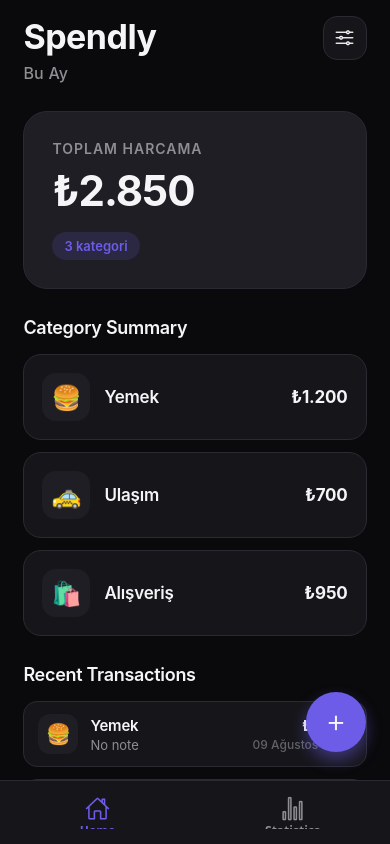
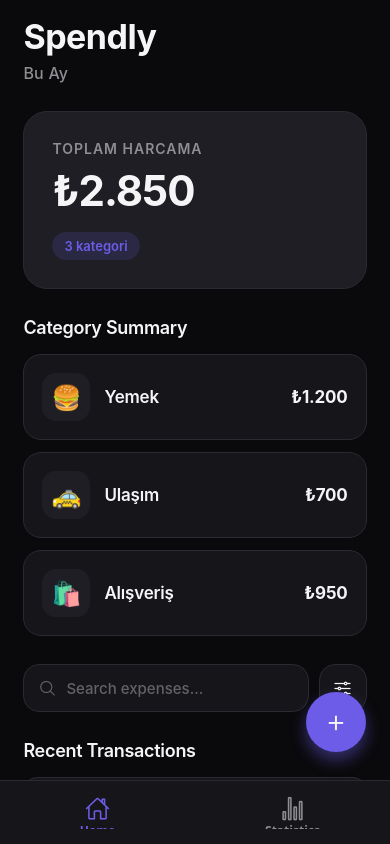
Before and after one commit to aylinsarioglu/spendly, a React Native app: screen / in a window 390 px wide. Built offline with nearby package versions, Linux system fonts and the light colour scheme.

Commit message:
feat: add expense search

```diff
--- /dev/null
+++ b/src/components/SearchBar.tsx
@@ -0,0 +1,62 @@
+import { Ionicons } from '@expo/vector-icons';
+import { useState } from 'react';
+import { StyleSheet, TextInput, View } from 'react-native';
+
+import { colors } from '../theme/colors';
+import type { SearchBarProps } from '../types/expense';
+
+export function SearchBar({ value, onChangeText }: SearchBarProps) {
+  const [isFocused, setIsFocused] = useState(false);
+
+  return (
+    <View style={[styles.container, isFocused && styles.containerFocused]}>
+      <Ionicons
+        name="search-outline"
+        size={18}
+        color={isFocused ? colors.accent : colors.textMuted}
+        style={styles.searchIcon}
+      />
+      <TextInput
+        style={styles.input}
+        value={value}
+        onChangeText={onChangeText}
+        placeholder="Search expenses..."
+        placeholderTextColor={colors.textMuted}
+        autoCapitalize="none"
+        autoCorrect={false}
+        clearButtonMode="while-editing"
+        returnKeyType="search"
+        onFocus={() => setIsFocused(true)}
+        onBlur={() => setIsFocused(false)}
+        selectionColor={colors.accent}
+      />
+    </View>
+  );
+}
+
+const styles = StyleSheet.create({
+  container: {
+    flexDirection: 'row',
+    alignItems: 'center',
+    backgroundColor: colors.card,
+    borderRadius: 16,
+    borderWidth: 1,
+    borderColor: colors.border,
+    paddingHorizontal: 14,
+    minHeight: 48,
+  },
+  containerFocused: {
+    borderColor: colors.accent,
+    backgroundColor: colors.cardElevated,
+  },
+  searchIcon: {
+    marginRight: 10,
+  },
+  input: {
+    flex: 1,
+    fontSize: 15,
+    fontWeight: '500',
+    color: colors.textPrimary,
+    paddingVertical: 12,
+  },
+});
--- a/src/data/filterOptions.ts
+++ b/src/data/filterOptions.ts
@@ -5,20 +5,29 @@
 } from '../types/expense';
 
 export const filterCategoryOptions: FilterCategory[] = [
-  'Tümü',
+  'All',
   'Yemek',
   'Ulaşım',
   'Alışveriş',
 ];
 
 export const sortOptions: SortOption[] = [
-  'En Yeni',
-  'En Eski',
-  'En Yüksek Tutar',
-  'En Düşük Tutar',
+  'Newest',
+  'Oldest',
+  'Highest Amount',
+  'Lowest Amount',
 ];
 
 export const defaultTransactionFilter: TransactionFilter = {
-  category: 'Tümü',
-  sortBy: 'En Yeni',
+  category: 'All',
+  sortBy: 'Newest',
 };
+
+export function isDefaultTransactionFilter(
+  filter: TransactionFilter,
+): boolean {
+  return (
+    filter.category === defaultTransactionFilter.category &&
+    filter.sortBy === defaultTransactionFilter.sortBy
+  );
+}
--- a/src/screens/HomeScreen.tsx
+++ b/src/screens/HomeScreen.tsx
@@ -1,6 +1,6 @@
 import { Ionicons } from '@expo/vector-icons';
 import { StatusBar } from 'expo-status-bar';
-import { useMemo, useState } from 'react';
+import { useEffect, useMemo, useRef, useState } from 'react';
 import {
   Pressable,
   ScrollView,
@@ -17,27 +17,39 @@
 import { ExpenseDetailModal } from '../components/ExpenseDetailModal';
 import { FilterBottomSheet } from '../components/FilterBottomSheet';
 import { FloatingButton } from '../components/FloatingButton';
+import { SearchBar } from '../components/SearchBar';
 import { TransactionCard } from '../components/TransactionCard';
-import { defaultTransactionFilter } from '../data/filterOptions';
+import {
+  defaultTransactionFilter,
+  isDefaultTransactionFilter,
+} from '../data/filterOptions';
 import { colors } from '../theme/colors';
 import type {
   Expense,
   HomeScreenProps,
   TransactionFilter,
 } from '../types/expense';
-import { filterAndSortExpenses } from '../utils/filterExpenses';
+import { getVisibleTransactions } from '../utils/filterExpenses';
 import { groupExpensesByCategory } from '../utils/groupExpensesByCategory';
+
+const UNDO_TIMEOUT_MS = 5000;
 
 export function HomeScreen({ expenses, setExpenses }: HomeScreenProps) {
   const { width } = useWindowDimensions();
   const horizontalPadding = Math.max(20, Math.min(32, width * 0.06));
   const [isFormOpen, setIsFormOpen] = useState(false);
   const [isFilterOpen, setIsFilterOpen] = useState(false);
+  const [searchQuery, setSearchQuery] = useState('');
   const [selectedExpense, setSelectedExpense] = useState<Expense | null>(null);
   const [editingExpense, setEditingExpense] = useState<Expense | null>(null);
+  const [lastDeletedExpense, setLastDeletedExpense] = useState<Expense | null>(
+    null,
+  );
+  const [lastDeletedIndex, setLastDeletedIndex] = useState<number | null>(null);
   const [appliedFilter, setAppliedFilter] = useState<TransactionFilter>(
     defaultTransactionFilter,
   );
+  const undoTimeoutRef = useRef<ReturnType<typeof setTimeout> | null>(null);
 
   const total = useMemo(
     () => expenses.reduce((sum, expense) => sum + expense.amount, 0),
@@ -54,14 +66,25 @@
     [expenses],
   );
 
-  const filteredTransactions = useMemo(
-    () => filterAndSortExpenses(expenses, appliedFilter),
-    [expenses, appliedFilter],
+  const visibleTransactions = useMemo(
+    () => getVisibleTransactions(expenses, appliedFilter, searchQuery),
+    [expenses, appliedFilter, searchQuery],
   );
 
-  const isFilterActive =
-    appliedFilter.category !== defaultTransactionFilter.category ||
-    appliedFilter.sortBy !== defaultTransactionFilter.sortBy;
+  const isFilterActive = !isDefaultTransactionFilter(appliedFilter);
+
+  const clearUndoTimeout = () => {
+    if (undoTimeoutRef.current !== null) {
+      clearTimeout(undoTimeoutRef.current);
+      undoTimeoutRef.current = null;
+    }
+  };
+
+  useEffect(() => {
+    return () => {
+      clearUndoTimeout();
+    };
+  }, []);
 
   const handleCloseForm = () => {
     setIsFormOpen(false);
@@ -96,12 +119,94 @@
   };
 
   const handleDeleteExpense = (expenseId: string) => {
+    const deletedIndex = expenses.findIndex(
+      (expense) => expense.id === expenseId,
+    );
+    const deletedExpense =
+      deletedIndex >= 0 ? expenses[deletedIndex] : undefined;
+
+    if (!deletedExpense) {
+      return;
+    }
+
+    clearUndoTimeout();
+    setLastDeletedExpense(deletedExpense);
+    setLastDeletedIndex(deletedIndex);
     setExpenses((prev) => prev.filter((exp) => exp.id !== expenseId));
     setSelectedExpense(null);
+
+    undoTimeoutRef.current = setTimeout(() => {
+      setLastDeletedExpense(null);
+      setLastDeletedIndex(null);
+      undoTimeoutRef.current = null;
+    }, UNDO_TIMEOUT_MS);
+  };
+
+  const handleUndoDelete = () => {
+    if (!lastDeletedExpense) {
+      return;
+    }
+
+    clearUndoTimeout();
+
+    const expenseToRestore = lastDeletedExpense;
+    const insertIndex = lastDeletedIndex ?? 0;
+
+    setExpenses((prev) => {
+      const next = [...prev];
+      const safeIndex = Math.min(Math.max(insertIndex, 0), next.length);
+      next.splice(safeIndex, 0, expenseToRestore);
+      return next;
+    });
+
+    setLastDeletedExpense(null);
+    setLastDeletedIndex(null);
   };
 
   const handleApplyFilter = (filter: TransactionFilter) => {
     setAppliedFilter(filter);
+  };
+
+  const renderTransactionsSection = () => {
+    if (expenses.length === 0) {
+      return (
+        <View style={styles.emptyState}>
+          <Text style={styles.emptyEmoji}>📭</Text>
+          <Text style={styles.emptyTitle}>Henüz harcama yok</Text>
+          <Text style={styles.emptyDescription}>
+            İlk harcamanı eklemek için{'\n'}sağ alttaki + butonuna dokun.
+          </Text>
+        </View>
+      );
+    }
+
+    if (visibleTransactions.length === 0) {
+      return (
+        <View style={styles.categorySection}>
+          <Text style={styles.sectionTitle}>Recent Transactions</Text>
+          <View style={styles.emptyState}>
+            <Text style={styles.emptyEmoji}>🔍</Text>
+            <Text style={styles.emptyTitle}>No expenses found</Text>
+            <Text style={styles.emptyDescription}>Try another keyword.</Text>
+          </View>
+        </View>
+      );
+    }
+
+    return (
+      <View style={styles.categorySection}>
+        <Text style={styles.sectionTitle}>Recent Transactions</Text>
+        <View style={styles.categoryList}>
+          {visibleTransactions.map((expense) => (
+            <TransactionCard
+              key={expense.id}
+              expense={expense}
+              onPress={setSelectedExpense}
+            />
+          ))}
+        </View>
+      </View>
+    );
   };
 
   return (
@@ -113,30 +218,12 @@
           styles.scrollContent,
           { paddingHorizontal: horizontalPadding },
         ]}
+        keyboardShouldPersistTaps="handled"
         showsVerticalScrollIndicator={false}
       >
         <View style={styles.header}>
-          <View style={styles.headerText}>
-            <Text style={styles.appTitle}>Spendly</Text>
-            <Text style={styles.periodLabel}>Bu Ay</Text>
-          </View>
-
-          <Pressable
-            onPress={() => setIsFilterOpen(true)}
-            style={({ pressed }) => [
-              styles.filterButton,
-              pressed && styles.filterButtonPressed,
-            ]}
-            accessibilityRole="button"
-            accessibilityLabel="Filtrele"
-          >
-            <Ionicons
-              name="options-outline"
-              size={22}
-              color={isFilterActive ? colors.accent : colors.textPrimary}
-            />
-            {isFilterActive ? <View style={styles.filterDot} /> : null}
-          </Pressable>
+          <Text style={styles.appTitle}>Spendly</Text>
+          <Text style={styles.periodLabel}>Bu Ay</Text>
         </View>
 
         <BalanceCard total={total} categoryCount={categoryCount} />
@@ -150,37 +237,49 @@
           </View>
         </View>
 
-        {expenses.length === 0 ? (
-          <View style={styles.emptyState}>
-            <Text style={styles.emptyEmoji}>📭</Text>
-            <Text style={styles.emptyTitle}>Henüz harcama yok</Text>
-            <Text style={styles.emptyDescription}>
-              İlk harcamanı eklemek için{'\n'}sağ alttaki + butonuna dokun.
-            </Text>
+        <View style={styles.searchRow}>
+          <View style={styles.searchBarWrap}>
+            <SearchBar value={searchQuery} onChangeText={setSearchQuery} />
           </View>
-        ) : (
-          <View style={styles.categorySection}>
-            <Text style={styles.sectionTitle}>Recent Transactions</Text>
-            {filteredTransactions.length > 0 ? (
-              <View style={styles.categoryList}>
-                {filteredTransactions.map((expense) => (
-                  <TransactionCard
-                    key={expense.id}
-                    expense={expense}
-                    onPress={setSelectedExpense}
-                  />
-                ))}
-              </View>
-            ) : (
-              <View style={styles.filterEmptyState}>
-                <Text style={styles.filterEmptyText}>
-                  Bu filtreye uygun harcama yok
-                </Text>
-              </View>
-            )}
-          </View>
-        )}
+
+          <Pressable
+            onPress={() => setIsFilterOpen(true)}
+            style={({ pressed }) => [
+              styles.filterButton,
+              isFilterActive && styles.filterButtonActive,
+              pressed && styles.filterButtonPressed,
+            ]}
+            accessibilityRole="button"
+            accessibilityLabel="Filter expenses"
+          >
+            <Ionicons
+              name="options-outline"
+              size={20}
+              color={isFilterActive ? colors.accent : colors.textPrimary}
+            />
+            {isFilterActive ? <View style={styles.filterDot} /> : null}
+          </Pressable>
+        </View>
+
+        {renderTransactionsSection()}
       </ScrollView>
+
+      {lastDeletedExpense ? (
+        <View style={styles.snackbar}>
+          <Text style={styles.snackbarMessage}>Expense deleted</Text>
+          <Pressable
+            onPress={handleUndoDelete}
+            style={({ pressed }) => [
+              styles.undoButton,
+              pressed && styles.undoButtonPressed,
+            ]}
+            accessibilityRole="button"
+            accessibilityLabel="Undo delete"
+          >
+            <Text style={styles.undoButtonText}>UNDO</Text>
+          </Pressable>
+        </View>
+      ) : null}
 
       <FloatingButton onPress={handleOpenCreate} />
 
@@ -224,15 +323,8 @@
     gap: 28,
   },
   header: {
-    flexDirection: 'row',
-    alignItems: 'flex-start',
-    justifyContent: 'space-between',
+    gap: 6,
     marginTop: 8,
-    gap: 16,
-  },
-  headerText: {
-    flex: 1,
-    gap: 6,
   },
   appTitle: {
     fontSize: 34,
@@ -246,15 +338,27 @@
     color: colors.textSecondary,
     letterSpacing: 0.2,
   },
+  searchRow: {
+    flexDirection: 'row',
+    alignItems: 'center',
+    gap: 10,
+  },
+  searchBarWrap: {
+    flex: 1,
+  },
   filterButton: {
-    width: 44,
-    height: 44,
-    borderRadius: 14,
+    width: 48,
+    height: 48,
+    borderRadius: 16,
     backgroundColor: colors.card,
     borderWidth: 1,
     borderColor: colors.border,
     alignItems: 'center',
     justifyContent: 'center',
+  },
+  filterButtonActive: {
+    backgroundColor: colors.accentSoft,
+    borderColor: colors.accent,
   },
   filterButtonPressed: {
     opacity: 0.88,
@@ -309,19 +413,44 @@
     textAlign: 'center',
     lineHeight: 22,
   },
-  filterEmptyState: {
-    backgroundColor: colors.card,
-    borderRadius: 18,
+  snackbar: {
+    position: 'absolute',
+    left: 20,
+    right: 96,
+    bottom: 36,
+    flexDirection: 'row',
+    alignItems: 'center',
+    justifyContent: 'space-between',
+    gap: 12,
+    backgroundColor: colors.cardElevated,
+    borderRadius: 14,
     borderWidth: 1,
     borderColor: colors.border,
-    paddingVertical: 28,
-    paddingHorizontal: 20,
-    alignItems: 'center',
+    paddingVertical: 14,
+    paddingHorizontal: 16,
+    shadowColor: '#000',
+    shadowOffset: { width: 0, height: 8 },
+    shadowOpacity: 0.35,
+    shadowRadius: 16,
+    elevation: 12,
   },
-  filterEmptyText: {
+  snackbarMessage: {
+    flex: 1,
     fontSize: 15,
-    fontWeight: '500',
-    color: colors.textSecondary,
-    textAlign: 'center',
+    fontWeight: '600',
+    color: colors.textPrimary,
+  },
+  undoButton: {
+    paddingVertical: 4,
+    paddingHorizontal: 4,
+  },
+  undoButtonPressed: {
+    opacity: 0.75,
+  },
+  undoButtonText: {
+    fontSize: 14,
+    fontWeight: '800',
+    letterSpacing: 0.6,
+    color: colors.accent,
   },
 });
```
Also changed, not shown: src/components/FilterBottomSheet.tsx (+6 -9 lines), src/types/expense.ts (+10 -5 lines), src/utils/filterExpenses.ts (+41 -22 lines), src/utils/searchExpenses.ts (added, +30 -0 lines).
